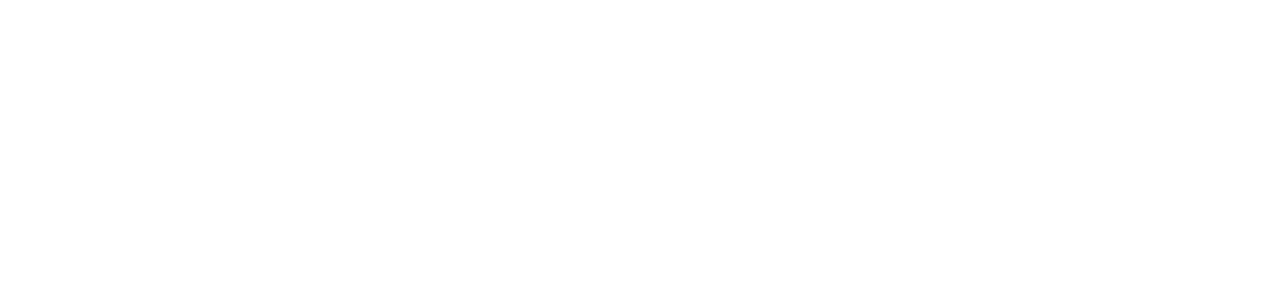
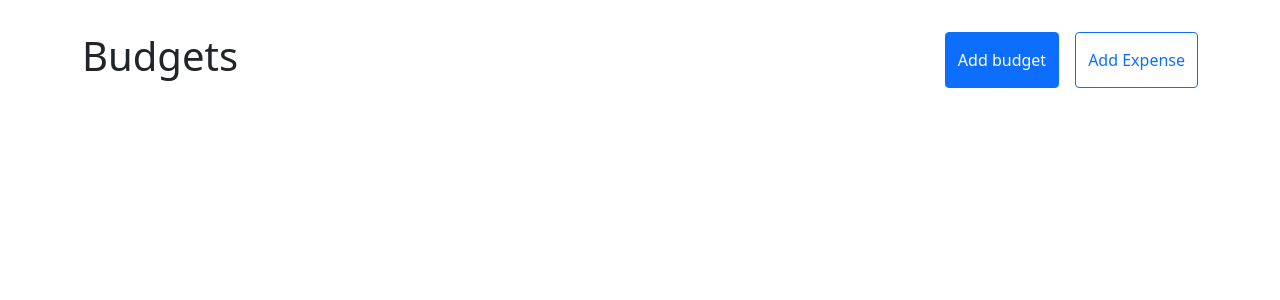
Before and after one commit to ysYassine/budget_app, a React (Create React App) app: page / in a window 1280 px wide. Shown: the top 300 px of the page. Built offline with nearby package versions, Linux system fonts and the light colour scheme.

Commit message:
Header component

```diff
--- a/src/App.jsx
+++ b/src/App.jsx
@@ -1,8 +1,13 @@
 import "./App.css";
 import Container from "react-bootstrap/esm/Container";
+import Header from "./components/header/Header";
 
 function App() {
-  return <Container></Container>;
+  return (
+    <Container>
+      <Header></Header>
+    </Container>
+  );
 }
 
 export default App;
--- /dev/null
+++ b/src/components/header/Header.css
@@ -0,0 +1,9 @@
+.header{
+    display: flex;
+    gap: 1rem;
+    margin: 2rem auto;
+}
+
+.header h1{
+    flex-grow: 1;
+}
--- /dev/null
+++ b/src/components/header/Header.jsx
@@ -0,0 +1,15 @@
+import "./Header.css";
+
+import { Button } from "react-bootstrap";
+
+const Header = () => {
+  return (
+    <div className="header">
+      <h1>Budgets</h1>
+      <Button variant="primary">Add budget</Button>
+      <Button variant="outline-primary">Add Expense</Button>
+    </div>
+  );
+};
+
+export default Header;
```
